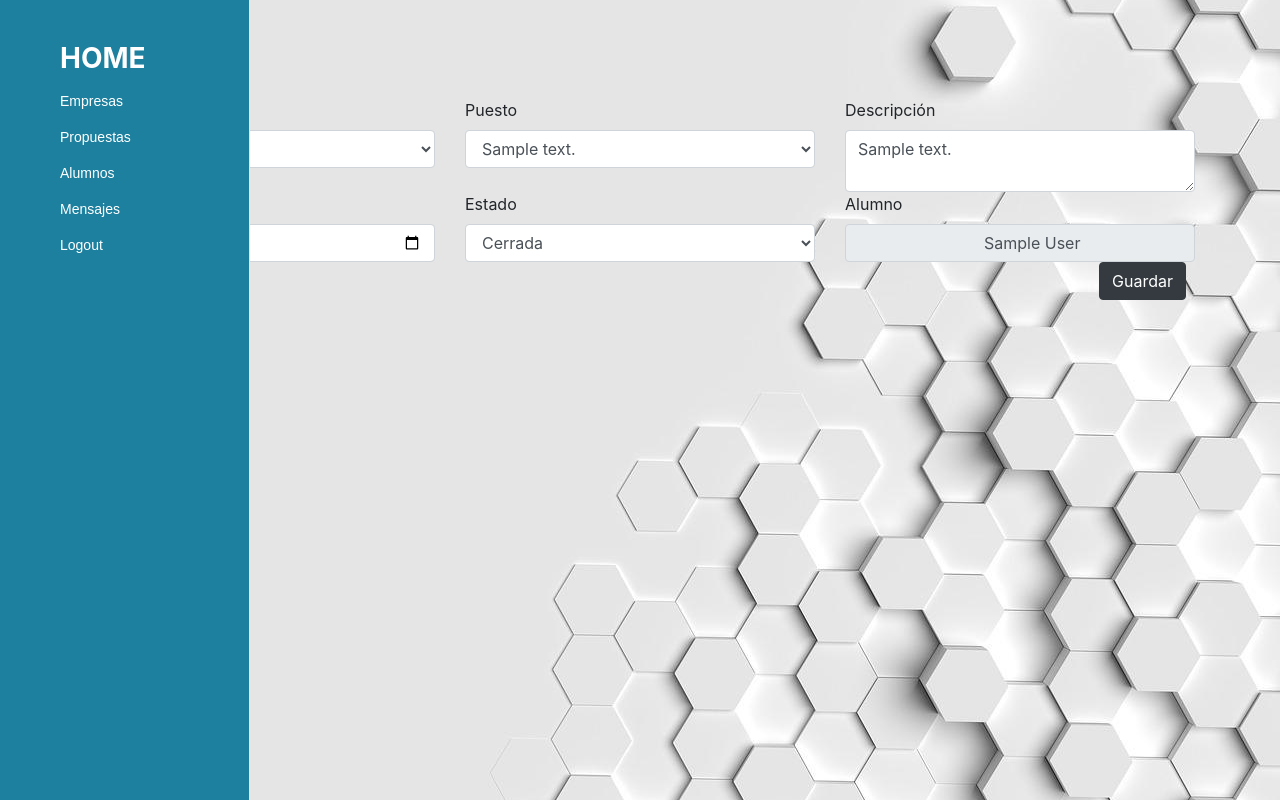
After one commit to anagchaio/LabIV---Proyecto-Final-2021, a PHP site: the page made by Views/admin-jobOffer-show.php in a window 1280 px wide. The commit adds this page. Run offline with PHP 8.4, Linux system fonts and the light colour scheme; the template is opened without the code that fills it: most values are stand-ins (such as "Sample title", 1, 10 or a date in 2020); some libraries are stand-ins or nearby versions.

Commit message:
show offer admin view

```diff
--- /dev/null
+++ b/Views/admin-jobOffer-show.php
@@ -0,0 +1,91 @@
+<?php
+
+require_once('nav.php');
+
+?>
+<main class="py-5">
+    <section id="listado" class="mb-5">
+        <form action="<?php echo FRONT_ROOT ?>JobOffer/Update" method="POST" enctype="multipart/form-data">
+            <div class="container">
+                <h3 class="mb-3">Oferta</h3>
+
+                <div>
+                    <div class="row">
+                        <div class="col-lg-4">
+                            <label for="">Empresa</label>
+                            <select name="companyId" class="form-control form-control-ml">
+                                <?php
+
+                                if (isset($companies)) {
+                                    foreach ($companies as $company) {
+
+                                        if ($company->getIdCompany()  == $jobOffer->getCompanyId()) {
+                                            echo "<option selected=" . "selected" . " value=" . $company->getIdCompany() . ">" . $company->getName() . "</option>";
+                                        } else {
+                                            echo "<option  value=" . $company->getIdCompany() . ">" . $company->getName() . "</option>";
+                                        }
+                                    }
+                                }
+                                ?>
+                            </select>
+                        </div>
+                        <div class="col-lg-4">
+                            <label for="">Puesto</label>
+                            <select name="jobPositionId" class="form-control form-control-ml">
+                                <?php
+                                if (isset($jobPositions)) {
+                                    foreach ($jobPositions as $jobPosition) {
+                                        if ($jobPosition->getJobPositionId()  == $jobOffer->getJobPositionId()) {
+                                            echo "<option selected=" . "selected" . " value=" . $jobPosition->getJobPositionId() . ">" . $jobPosition->getDescription() . "</option>";
+                                        }
+                                        echo "<option value=" . $jobPosition->getJobPositionId() . ">" . $jobPosition->getDescription() . "</option>";
+                                    }
+                                }
+                                ?>
+                            </select>
+                        </div>
+                        <div class="col-lg-4">
+                            <label for="">Descripción</label>
+                            <textarea type="text" name="jobOffer_description" maxlength="200" class="form-control form-control-ml" value=""><?php echo $jobOffer->getJobOffer_description(); ?></textarea>
+                        </div>
+                        <div class="col-lg-4">
+                            <label for="">Fecha limite</label>
+                            <input type="date" name="limitDate" class="form-control form-control-ml" value="<?php echo $jobOffer->getLimitDate(); ?>">
+                        </div>
+                        <div class="col-lg-4">
+                            <label for="">Estado</label>
+                            <select name="state" class="form-control form-control-ml">
+                                <?php if($jobOffer->getState() == "Opened"){
+                                    echo "<option selected=". "selected". " value="."Opened". ">Abierta</option>";
+                                    echo "<option value="."Closed". ">Cerrada</option>";
+                                } else {
+                                    echo "<option value="."Opened". ">Abierta</option>";
+                                    echo "<option selected=". "selected". " value="."Closed". ">Cerrada</option>";
+                                }
+                                ?>
+                            </select>
+                        </div>
+
+                        <div class="col-lg-4">
+                            <label for="">Alumno</label>
+                            <input readonly type="text" name="student" class="form-control form-control-ml" value="
+                            <?php
+                            if ($student != null) {
+                                echo $student->getFirstName() . " " . $student->getLastName();
+                            } else {
+                                echo "Sin alumno";
+                            };?>">
+                        </div>
+
+                        <button type="submit" name="update-button" class="btn btn-dark ml-auto d-block">Guardar</button>
+                    </div>
+
+                </div>
+
+            </div>
+
+        </form>
+    </section>
+</main>
+
+<?php include('footer.php') ?>
```
Also changed, not shown: Controllers/JobOfferController.php (+17 -6 lines), DAO/JobOfferDAO.php (+45 -0 lines), Views/admin-jobOffer-list.php (renamed from Views/jobOffer-list.php).
